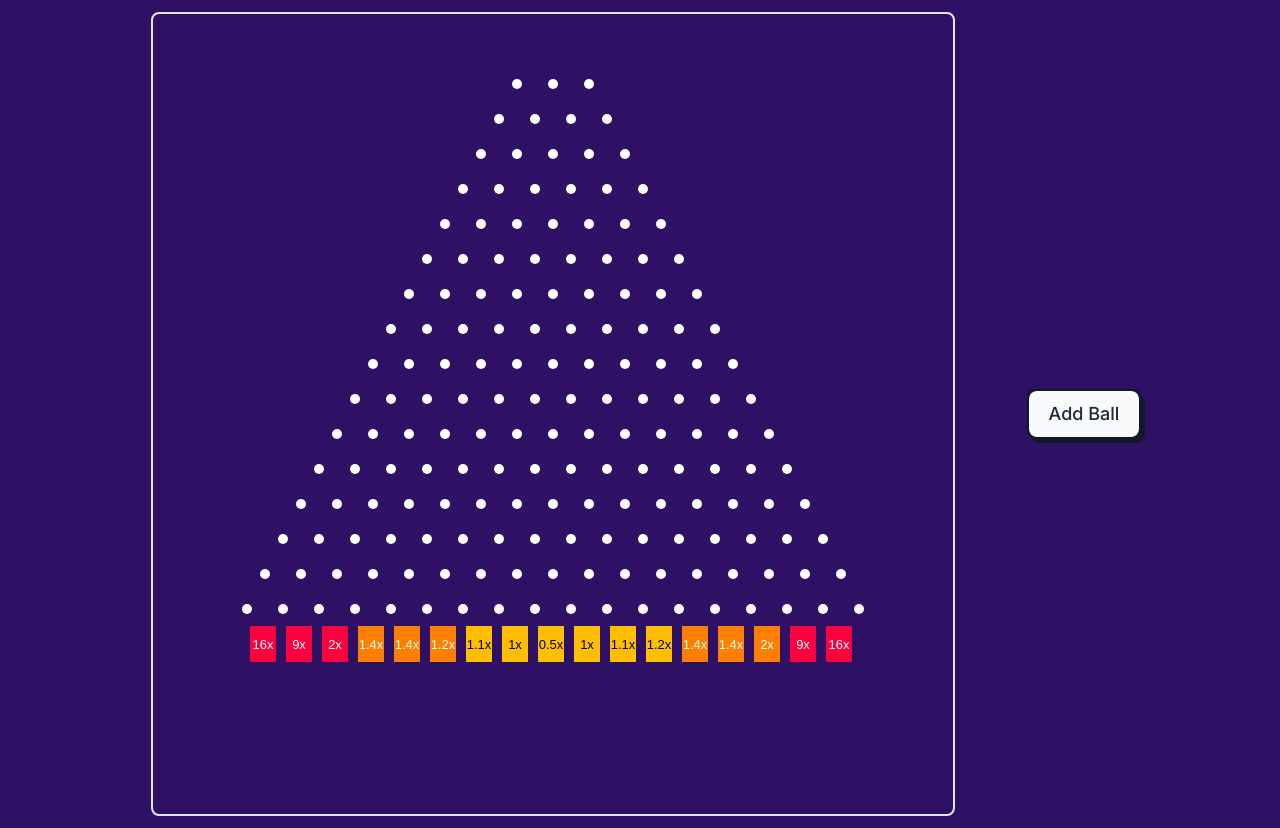
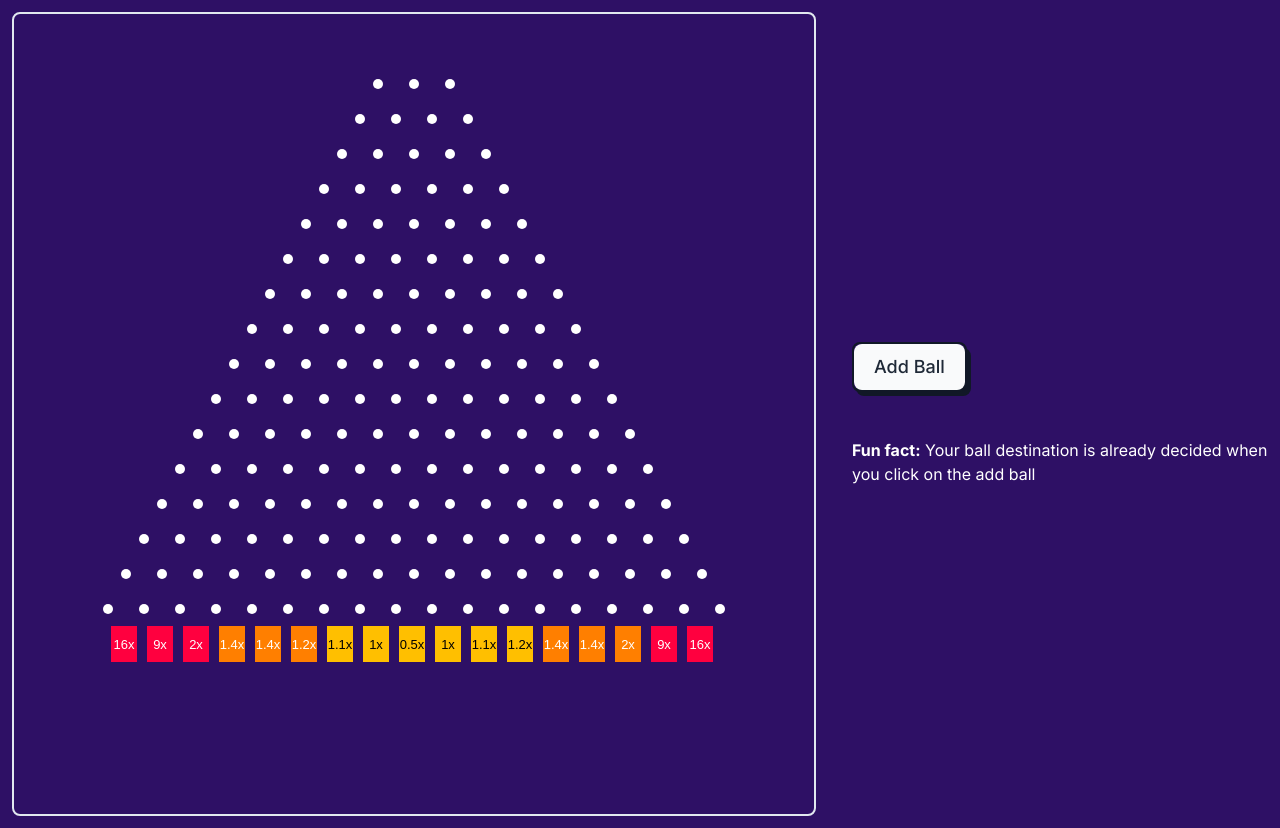
Before and after one commit to ksagar03/gambling_game, a Next.js app: page / in a window 1280 px wide. Built offline with nearby package versions, Linux system fonts and the light colour scheme.

Commit message:
Updates: added a Fun fact paragraph

```diff
--- a/app/page.js
+++ b/app/page.js
@@ -29,8 +29,9 @@ export default function Home() {
       {/* <button className="border-2 px-5 py-2 rounded-lg hover:bg-amber-950">
           Add ball
         </button> */}
+     <div>
       <button
-        class="relative inline-block text-lg group ml-9"
+        className=" relative inline-block text-lg group"
         onClick={async () => {
           const respose = await axios.post(`${api_url}/api/addball`, {
             data: 1,
@@ -51,6 +52,10 @@ export default function Home() {
           data-rounded="rounded-lg"
         ></span>
       </button>
+
+      <p className=" text-white mt-10"><b> Fun fact:</b> Your ball destination is already decided when you click on the add ball</p>
+      </div>
+
     </div>
   );
 }
```
